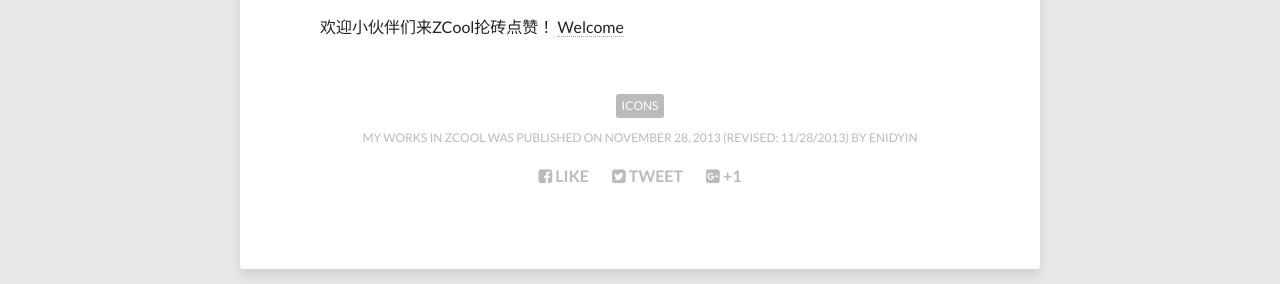
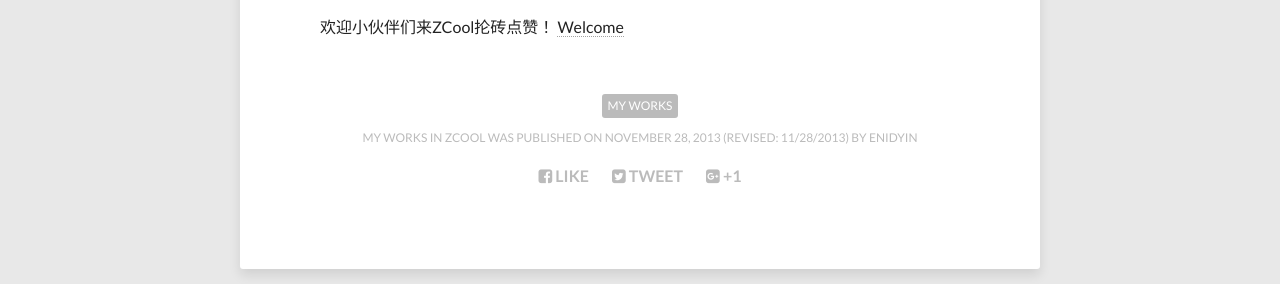
Before and after one commit to EnidYin/EnidYin.github.io, a Jekyll site: the page built from _posts/2013-11-28-my-zcool-works.md, in a window 1280 px wide. Shown: the part 921-1205 px from the top of the page. Built offline with Jekyll 4.4.1, drawn with Linux system fonts in a browser that asks for light colours; nearby versions of some CDN libraries; comment, search, counter and statistics services are not loaded.

Commit message:
resume modify

```diff
--- a/_posts/2013-11-28-my-zcool-works.md
+++ b/_posts/2013-11-28-my-zcool-works.md
@@ -3,7 +3,7 @@ layout: post
 title: My Works in Zcool
 description: "Just Be Yourself"
 modified: 2013-11-28
-tags: [icons]
+tags: [My Works]
 image:
   feature: abstract-5.jpg
   credit: dargadgetz
--- a/assets/css/resume-chinese.css
+++ b/assets/css/resume-chinese.css
@@ -5,14 +5,13 @@ html{
 a{
     color:black;
     font-family: 微软雅黑,sans-serif;
-    font-size: 15px;
     text-decoration: none;
 }
 a:hover{
     color: blue;
 }
 body{
-    width:1024px;
+    width:90%;
     height: auto;
     background-color: white;
     margin: auto;
```
